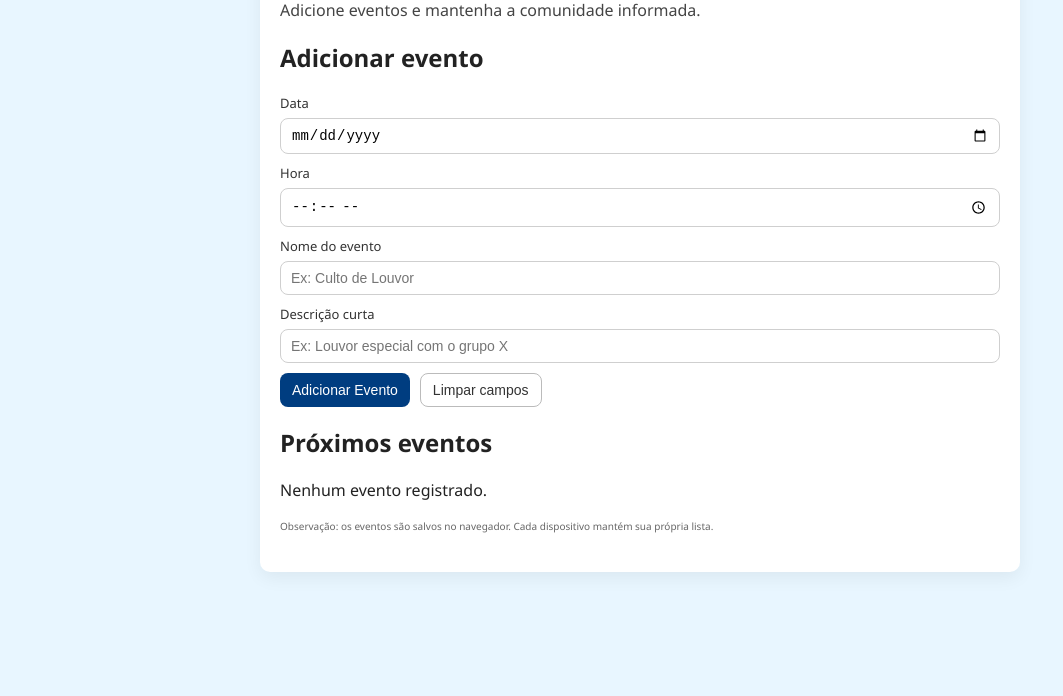
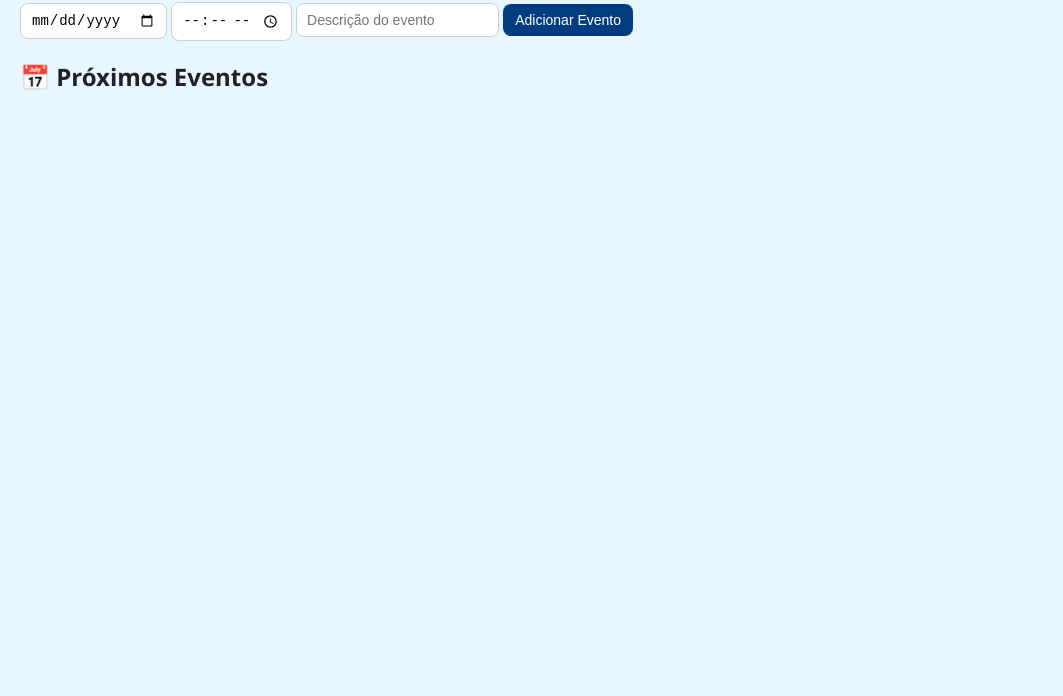
Before and after one commit to Dabria21/agenda-igreja1, a plain HTML site: page index.html in a window 1280 px wide. Shown: the part 104-800 px from the top of the page, without its empty margins (0-1063 px from the left). Drawn offline with Linux system fonts and the light colour scheme.

Commit message:
Update index.html

```diff
--- a/index.html
+++ b/index.html
@@ -1,51 +1,24 @@
 <!DOCTYPE html>
 <html lang="pt-BR">
 <head>
-  <meta charset="utf-8" />
-  <meta name="viewport" content="width=device-width,initial-scale=1" />
-  <title>Agenda de Eventos Igreja Batista Independente</title>
+  <meta charset="UTF-8" />
+  <meta name="viewport" content="width=device-width, initial-scale=1.0" />
+  <title>Agenda de Eventos - Igreja Batista Independente</title>
   <link rel="stylesheet" href="style.css" />
 </head>
 <body>
-  <div class="wrap">
-    <header>
-      <h1>Agenda de Eventos - Igreja Batista Independente</h1>
-      <p class="subtitle">Adicione eventos e mantenha a comunidade informada.</p>
-    </header>
+  <h1>Agenda de Eventos - Igreja Batista Independente</h1>
 
-    <section class="form-section">
-      <h2>Adicionar evento</h2>
-      <div class="form-row">
-        <label>Data</label>
-        <input type="date" id="data" />
-      </div>
-      <div class="form-row">
-        <label>Hora</label>
-        <input type="time" id="hora" />
-      </div>
-      <div class="form-row">
-        <label>Nome do evento</label>
-        <input type="text" id="nome" placeholder="Ex: Culto de Louvor" />
-      </div>
-      <div class="form-row">
-        <label>Descrição curta</label>
-        <input type="text" id="descricao" placeholder="Ex: Louvor especial com o grupo X" />
-      </div>
-      <div class="actions">
-        <button id="btnAdicionar">Adicionar Evento</button>
-        <button id="btnLimpar" class="secondary">Limpar campos</button>
-      </div>
-    </section>
-
-    <section class="list-section">
-      <h2>Próximos eventos</h2>
-      <div id="listaEventos" class="lista"></div>
-      <div class="footer-note">
-        <small>Observação: os eventos são salvos no navegador. Cada dispositivo mantém sua própria lista.</small>
-      </div>
-    </section>
+  <div class="form-container">
+    <input type="date" id="data" />
+    <input type="time" id="hora" />
+    <input type="text" id="descricao" placeholder="Descrição do evento" />
+    <button id="adicionar">Adicionar Evento</button>
   </div>
 
-  <script src="script.js"></script>
+  <h2>📅 Próximos Eventos</h2>
+  <ul id="lista-eventos"></ul>
+
+  <script type="module" src="script.js"></script>
 </body>
 </html>
```
